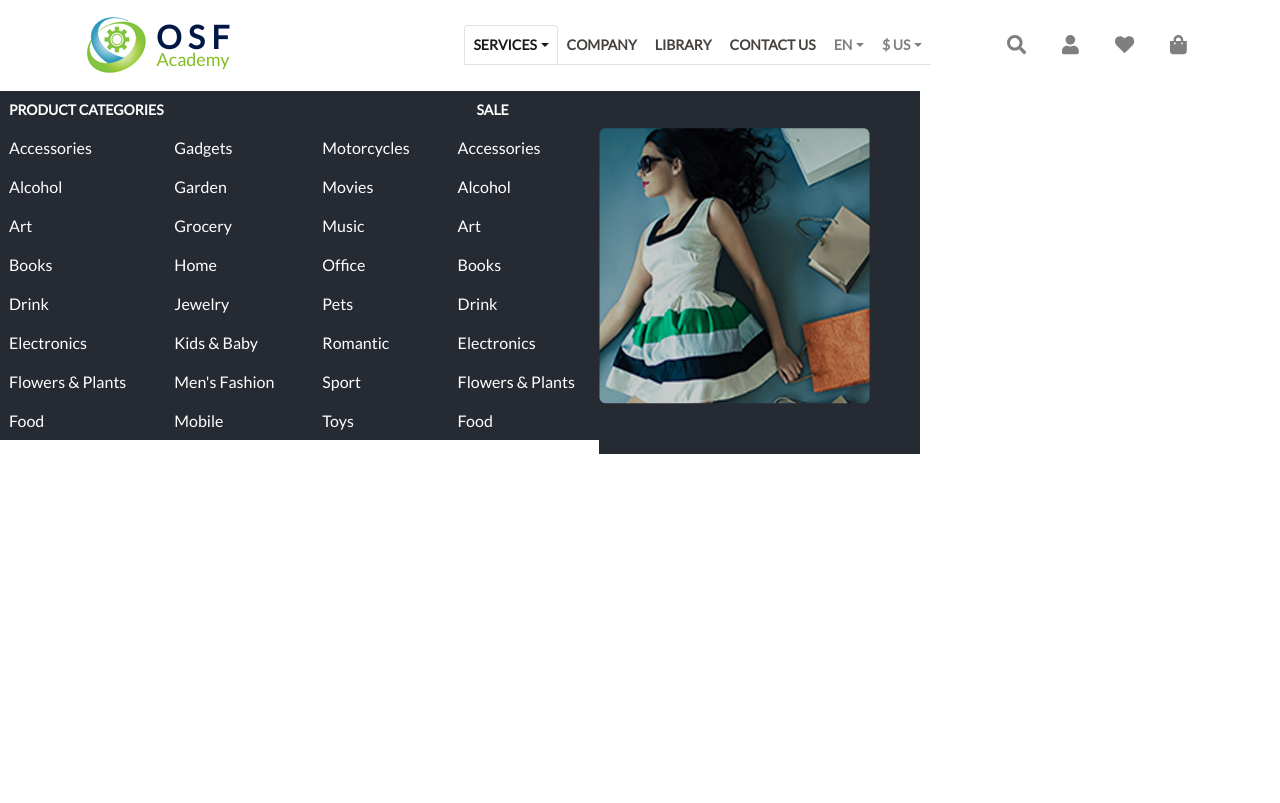
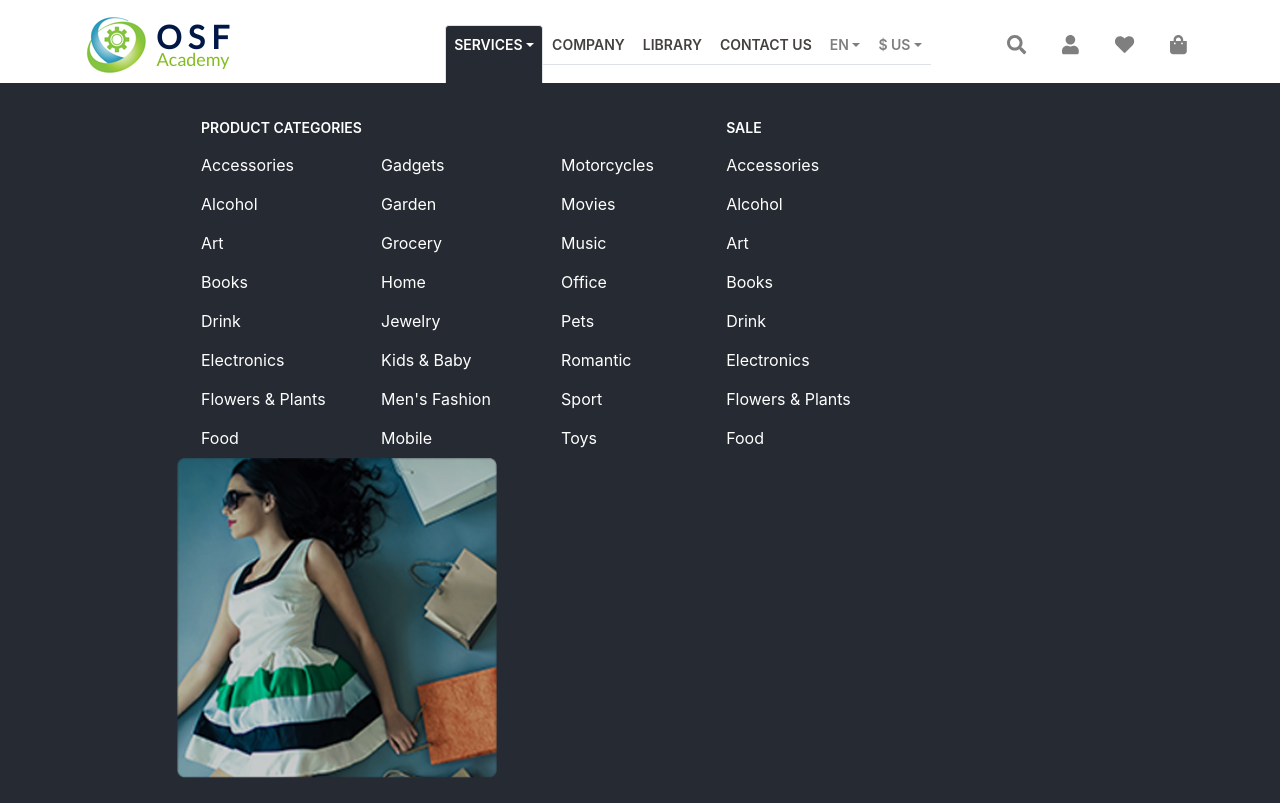
Before and after one commit to Jullut/ECommerce-React, a React (Create React App) app: page / in a window 1280 px wide. Both pictures are taken after a click on the button "SERVICES". Built offline with nearby package versions, Linux system fonts and the light colour scheme.

Commit message:
updated dropdown menu

```diff
--- a/src/components/Header/index.js
+++ b/src/components/Header/index.js
@@ -18,8 +18,8 @@ const Header = () => {
 				<Container>
 					<Navbar.Toggle aria-controls="responsive-navbar-nav" />
 					<Navbar.Brand href="#">
-						<img src={logo} className="d-inline-block align-top mr-2" alt="OSF logo" />
-						<div className="d-inline-block align-middle">
+						<img src={logo} className="header__logo-img d-inline-block align-top mr-2" alt="OSF logo" />
+						<div className="d-md-inline-block align-middle d-none">
 							<span className="header__logo-text d-block mb-2">OSF</span>
 							<span className="header__logo-text-sub d-block mt-2">Academy</span>
 						</div>
@@ -27,20 +27,22 @@ const Header = () => {
 
 					<Navbar.Collapse id="responsive-navbar-nav">
 						<Nav className="header__nav ml-auto align-middle" variant="tabs">
-							<NavDropdown className="position-static" title="SERVICES" id="collasible-nav-dropdown">
+							<NavDropdown
+								className="position-static header__services"
+								title="SERVICES"
+								id="collasible-nav-dropdown"
+							>
 								<div className="header__nav-container w-100">
+									<Row>
+										<Col xs={7}>
 											<Row>
 												<Col>
 													<NavDropdown.Header className="header__nav-dropdown-title">
 														PRODUCT CATEGORIES
 													</NavDropdown.Header>
 												</Col>
-										<Col>
-											<NavDropdown.Header className="header__nav-dropdown-title">
-												SALE
-											</NavDropdown.Header>
-										</Col>
 											</Row>
+
 											<Row>
 												<Col>
 													<NavDropdown.Item href="#">Accessories</NavDropdown.Item>
@@ -52,6 +54,7 @@ const Header = () => {
 													<NavDropdown.Item href="#">Flowers & Plants</NavDropdown.Item>
 													<NavDropdown.Item href="#">Food</NavDropdown.Item>
 												</Col>
+
 												<Col>
 													<NavDropdown.Item href="#">Gadgets</NavDropdown.Item>
 													<NavDropdown.Item href="#">Garden</NavDropdown.Item>
@@ -62,6 +65,7 @@ const Header = () => {
 													<NavDropdown.Item href="#">Men's Fashion</NavDropdown.Item>
 													<NavDropdown.Item href="#">Mobile</NavDropdown.Item>
 												</Col>
+
 												<Col>
 													<NavDropdown.Item href="#">Motorcycles</NavDropdown.Item>
 													<NavDropdown.Item href="#">Movies</NavDropdown.Item>
@@ -72,6 +76,19 @@ const Header = () => {
 													<NavDropdown.Item href="#">Sport</NavDropdown.Item>
 													<NavDropdown.Item href="#">Toys</NavDropdown.Item>
 												</Col>
+											</Row>
+										</Col>
+
+										<Col>
+											<Row>
+												<Col>
+													<NavDropdown.Header className="header__nav-dropdown-title">
+														SALE
+													</NavDropdown.Header>
+												</Col>
+											</Row>
+
+											<Row>
 												<Col>
 													<NavDropdown.Item href="#">Accessories</NavDropdown.Item>
 													<NavDropdown.Item href="#">Alcohol</NavDropdown.Item>
@@ -82,6 +99,9 @@ const Header = () => {
 													<NavDropdown.Item href="#">Flowers & Plants</NavDropdown.Item>
 													<NavDropdown.Item href="#">Food</NavDropdown.Item>
 												</Col>
+											</Row>
+										</Col>
+
 										<Col>
 											<img src={nav} rounded className="header__nav-img" />
 										</Col>
--- a/src/components/Header/style.scss
+++ b/src/components/Header/style.scss
@@ -1,6 +1,6 @@
 @import "~bootstrap/scss/bootstrap";
 
-@import url('https://fonts.googleapis.com/css2?family=Lato');
+@import 'https://fonts.googleapis.com/css2?family=Lato';
 
 .navbar-light .navbar-nav .nav-link .header__nav {
 	color: #45413e;
@@ -14,6 +14,10 @@
 .col {
 	padding: 0;
 	margin: 0;
+}
+
+.navbar {
+	padding-bottom: 0;
 }
 
 header {
@@ -39,7 +43,7 @@ header {
 
 	.header__nav {
 		color: #45413e;
-		font-family: 'Lato';
+
 		font-size: 14px;
 		font-weight: 600;
 	}
@@ -56,7 +60,7 @@ header {
 	.dropdown-header {
 		background-color: #262a32;
 		color: #ffffff;
-		font-family: 'Lato';
+
 		font-size: 14px;
 		font-weight: 600;
 		text-transform: uppercase;
@@ -65,7 +69,7 @@ header {
 	.dropdown-item {
 		background-color: #262a32;
 		color: #ffffff;
-		font-family: 'Lato';
+
 		font-size: 16px;
 		font-weight: 400;
 		line-height: 31px;
@@ -76,12 +80,23 @@ header {
 	}
 
 	.header__nav-img {
-		background-color: #262a32;
-		padding: 0 50px 50px 0;
+		height: 20em;
+		width: 20em;
 	}
 
 	.header__nav-container {
 		position: static;
-		width: 100%;
+		min-width: 100vw;
+		background-color: #262a32;
+		padding: 2% 15%;
+	}
+
+	.navbar-light .navbar-nav .show > .nav-link,
+	.navbar-light .navbar-nav .active > .nav-link,
+	.navbar-light .navbar-nav .nav-link.show,
+	.navbar-light .navbar-nav .nav-link.active .header__services {
+		background-color: #262a32;
+		color: #ffffff;
+		height: 150%;
 	}
 }
```
Lines whose indentation alone changed are shown as unchanged.
